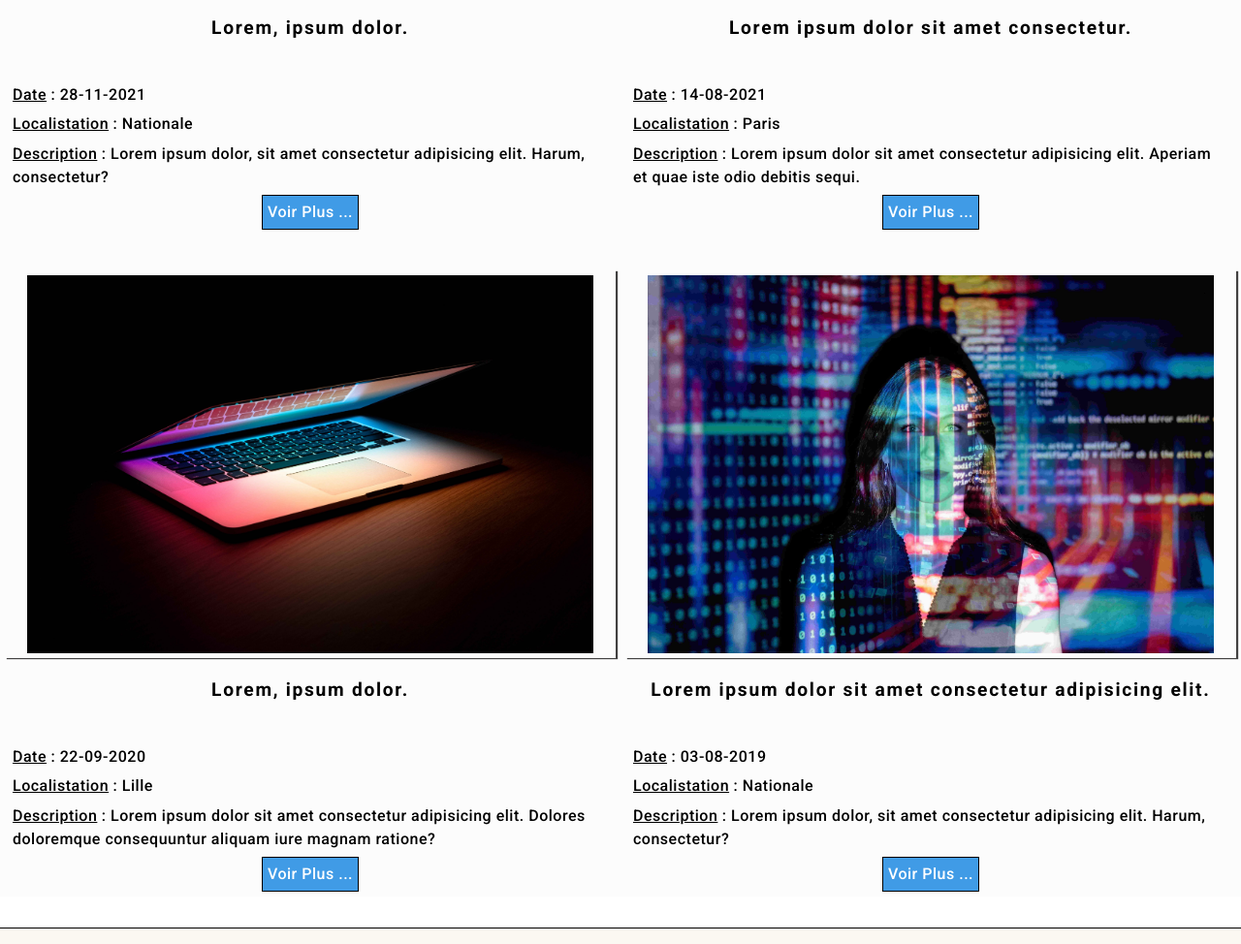
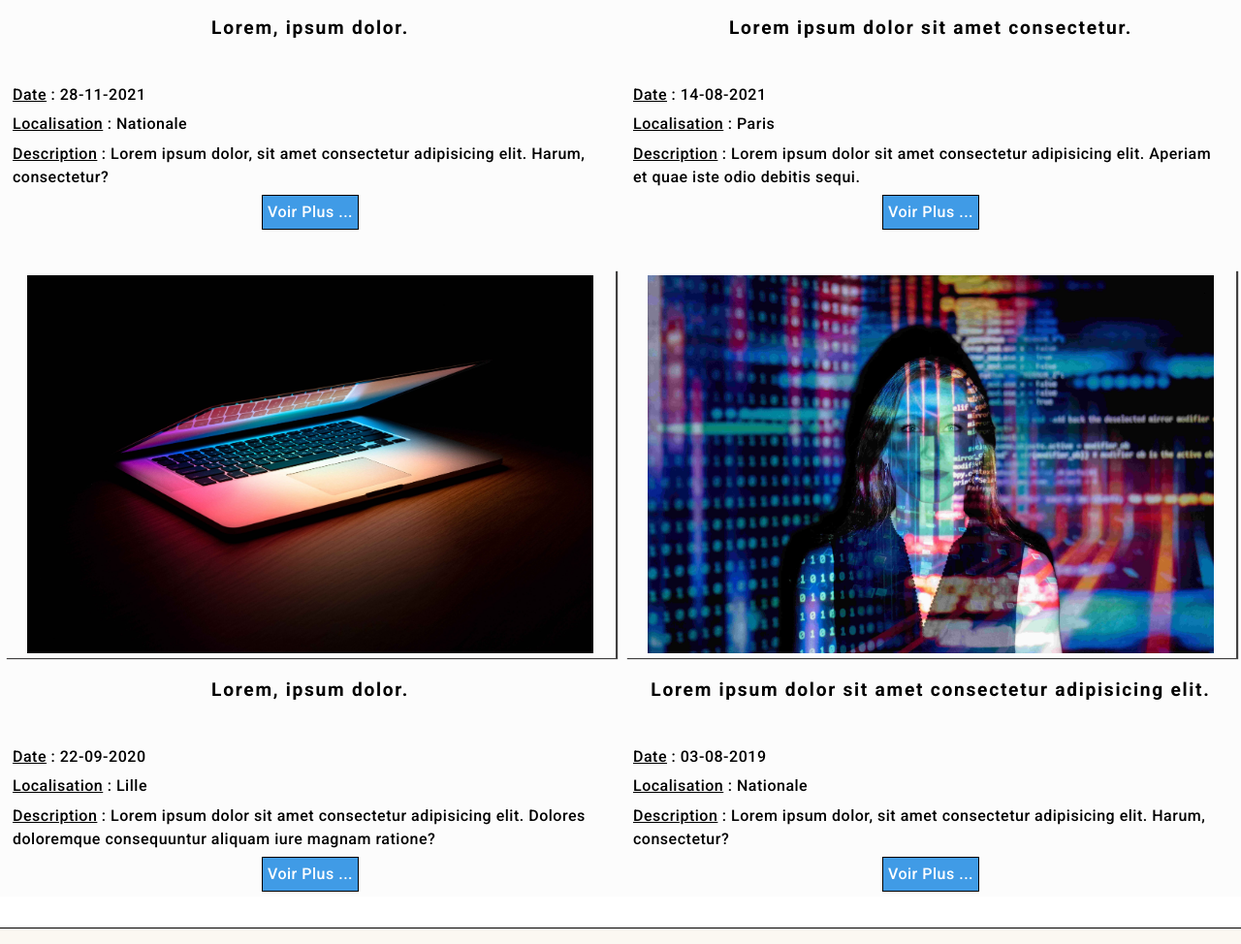
Before and after one commit to youcefmei/asso_fictive, a plain HTML site: page pages/actu.html in a window 1280 px wide. Shown: the part 688-1662 px from the top of the page at 97% size. Drawn offline with nearby package versions, Linux system fonts and the light colour scheme.

Commit message:
spelling fix

```diff
--- a/pages/actu.html
+++ b/pages/actu.html
@@ -41,7 +41,7 @@
                 <div class="card-text-content">
                     <h3 class="card-title">Lorem, ipsum dolor.</h3>
                     <div class="card-date"><span>Date</span> : 28-11-2021</div>
-                    <div class="card-loc"><span>Localistation</span> : Nationale</div>
+                    <div class="card-loc"><span>Localisation</span> : Nationale</div>
                     <div class="card-content"><span>Description</span> : Lorem ipsum dolor, sit amet consectetur adipisicing elit. Harum, consectetur?</div>
                     <div class="link-container">
                         <a href="https://www.google.com">Voir Plus ...</a>
@@ -57,7 +57,7 @@
                 <div class="card-text-content">
                     <h3 class="card-title">Lorem ipsum dolor sit amet consectetur.</h3>
                     <div class="card-date"><span>Date</span> : 14-08-2021</div>
-                    <div class="card-loc"><span>Localistation</span> : Paris</div>
+                    <div class="card-loc"><span>Localisation</span> : Paris</div>
                     <div class="card-content"><span>Description</span> : Lorem ipsum dolor sit amet consectetur adipisicing elit. Aperiam et quae iste odio debitis sequi.</div>
                     <div class="link-container">
                         <a href="https://www.google.com">Voir Plus ...</a>
@@ -74,7 +74,7 @@
                 <div class="card-text-content">
                     <h3 class="card-title">Lorem, ipsum dolor.</h3>
                     <div class="card-date"><span>Date</span> : 22-09-2020</div>
-                    <div class="card-loc"><span>Localistation</span> : Lille</div>
+                    <div class="card-loc"><span>Localisation</span> : Lille</div>
                     <div class="card-content"><span>Description</span> : Lorem ipsum dolor sit amet consectetur adipisicing elit. Dolores doloremque consequuntur aliquam iure magnam ratione?</div>
                     <div class="link-container">
                         <a href="https://www.google.com">Voir Plus ...</a>
@@ -90,7 +90,7 @@
                 <div class="card-text-content">
                     <h3 class="card-title">Lorem ipsum dolor sit amet consectetur adipisicing elit.</h3>
                     <div class="card-date"><span>Date</span> : 03-08-2019</div>
-                    <div class="card-loc"><span>Localistation</span> : Nationale</div>
+                    <div class="card-loc"><span>Localisation</span> : Nationale</div>
                     <div class="card-content"><span>Description</span> : Lorem ipsum dolor, sit amet consectetur adipisicing elit. Harum, consectetur?</div>
                     <div class="link-container">
                         <a href="https://www.google.com">Voir Plus ...</a>
```
